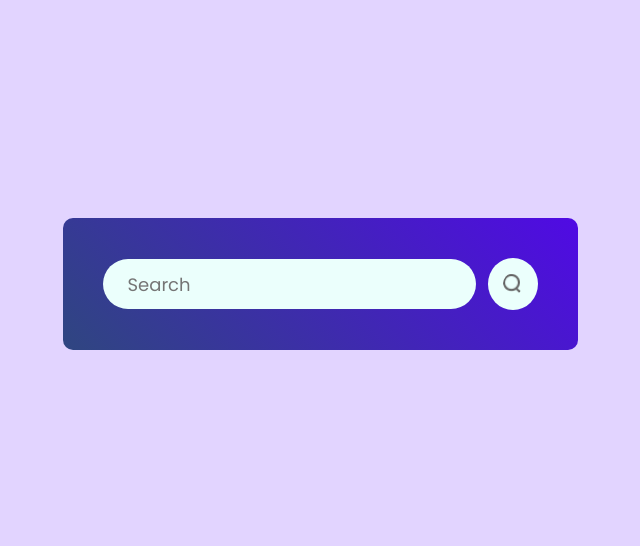
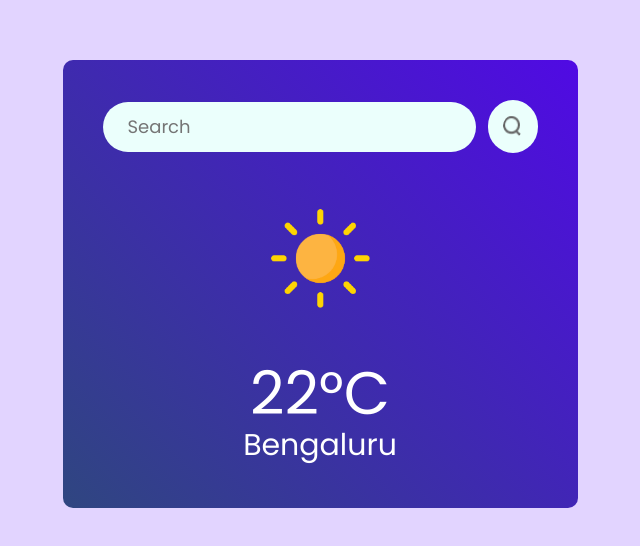
Before and after one commit to adarshbhatk/weather-app, a React (Vite) app: page / in a window 1280 px wide. Shown: the part 116-662 px from the top of the page, without its empty margins (320-960 px from the left). Built offline with nearby package versions, Linux system fonts and the light colour scheme.

Commit message:
Add temperature and location components

```diff
--- a/src/components/Weather.css
+++ b/src/components/Weather.css
@@ -32,3 +32,19 @@
     background: #ebfffc;
     cursor: pointer;
 }
+
+.weather-icon {
+    width: 150px;
+    margin: 30px 0;
+}
+
+.temperature {
+    color: #fff;
+    font-size: 60px;
+    line-height: 1;
+}
+
+.location {
+    color: #fff;
+    font-size: 30px;
+}
--- a/src/components/Weather.jsx
+++ b/src/components/Weather.jsx
@@ -1,18 +1,26 @@
 import React from 'react';
 import './Weather.css';
 import search_icon from '../assets/search.png';
+import clear_icon from '../assets/clear.png';
+import cloud_icon from '../assets/cloud.png';
+import drizzle_icon from '../assets/drizzle.png';
+import rain_icon from '../assets/rain.png';
+import snow_icon from '../assets/snow.png';
+import wind_icon from '../assets/wind.png';
+import humidity_icon from '../assets/humidity.png';
 
 function Weather() {
     return (
-        <div>
-          <div className="weather">
-            <div className="search-bar">
-                <input type="text" placeholder='Search' />
-                <img src={search_icon} alt="Search icon" />
-            </div>
+        <div className="weather">
+          <div className="search-bar">
+            <input type="text" placeholder='Search' />
+            <img src={search_icon} alt="Search icon" />
           </div>
+          <img src={clear_icon} alt=" Weather icon" className='weather-icon' />
+          <p className='temperature'>22°C</p>
+          <p className='location'>Bengaluru</p>
         </div>
-      )
+      );
 }
 
 export default Weather;
--- a/src/index.css
+++ b/src/index.css
@@ -10,6 +10,5 @@
 .app {
   min-height: 100vh;
   display: grid;
-  place-items: center;
   background: #e2d4ff;
 }
```
